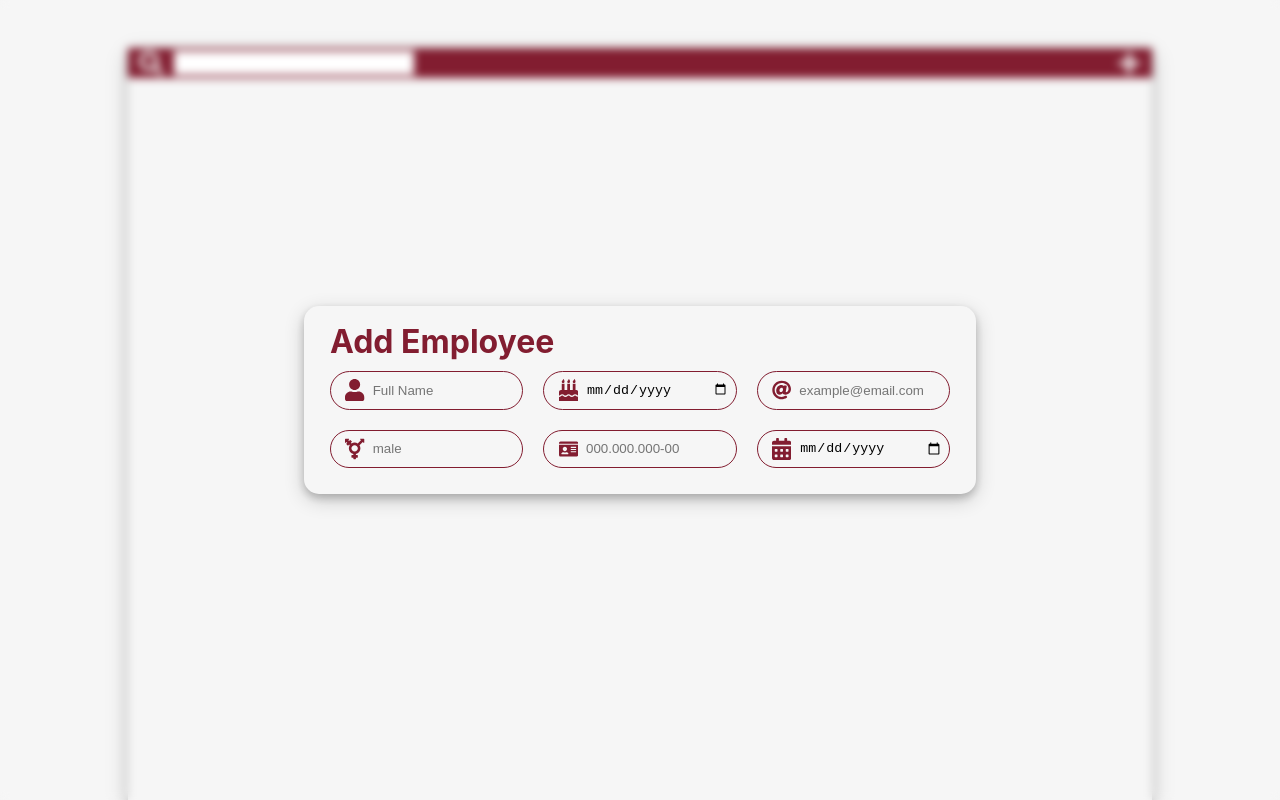
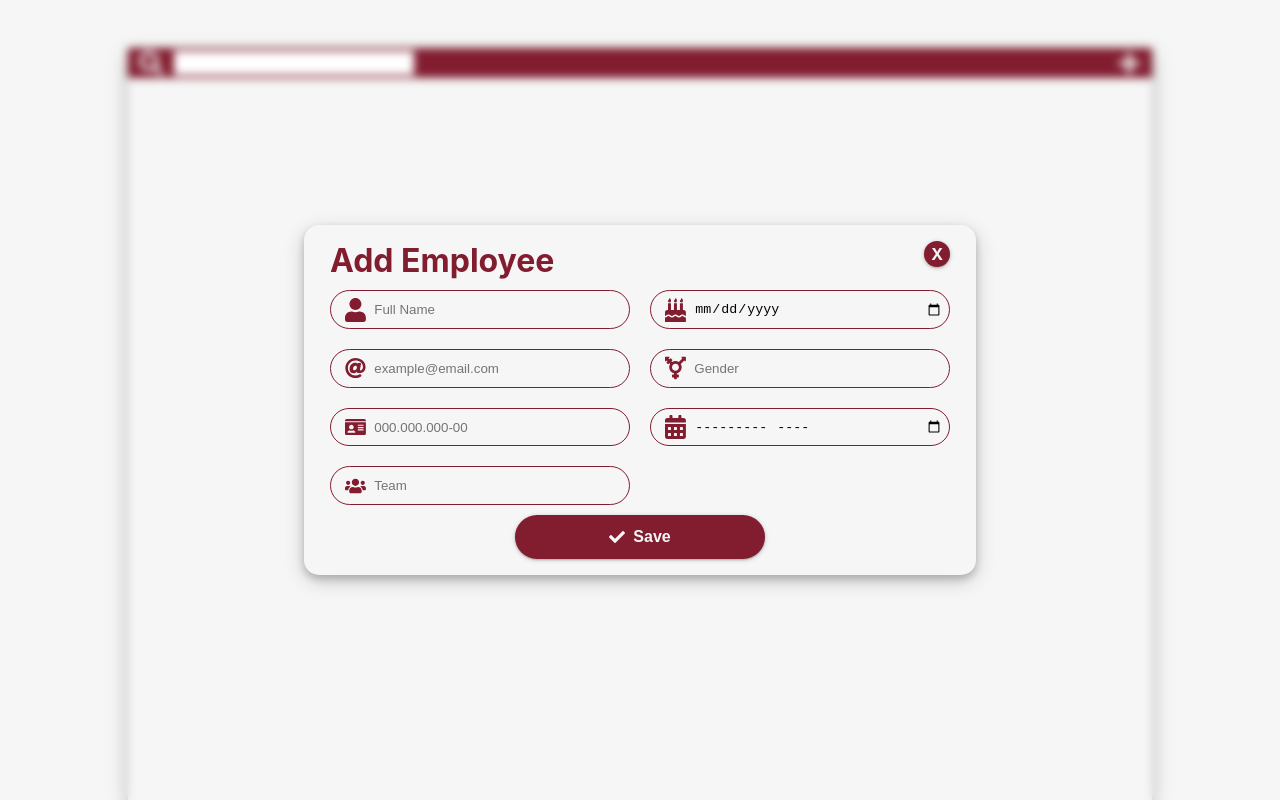
Before and after one commit to viniciusrsouza/nutcache-challenge-viniciussouza, a React (Create React App) app in the folder app/: page /home in a window 1280 px wide. Both pictures are taken after a click on the icon 1128 px from the left and 63 px from the top of the page. Built offline with nearby package versions, Linux system fonts and the light colour scheme.

Commit message:
added redux to handle forms

```diff
--- a/app/src/App.js
+++ b/app/src/App.js
@@ -1,16 +1,20 @@
 import "./App.scss";
 import { Redirect, Switch, Route } from "react-router-dom";
+import { Provider } from "react-redux";
+import store from "./store";
 import Home from "./pages/Home";
 
 function App() {
   return (
     <div className="App">
+      <Provider store={store}>
         <Switch>
           <Route path="/home" component={Home} />
           <Route path="/">
             <Redirect to="/home" />
           </Route>
         </Switch>
+      </Provider>
     </div>
   );
 }
--- a/app/src/components/CreateEmployeeDialog/index.js
+++ b/app/src/components/CreateEmployeeDialog/index.js
@@ -8,21 +8,60 @@ import {
   FaTransgenderAlt,
   FaIdCard,
   FaBirthdayCake,
+  FaCheck,
+  FaUsers,
 } from "react-icons/fa";
 import FormField from "../FormField";
+import { useEffect } from "react";
 
-export default function CreateEmployeeDialog(props) {
+import { connect } from "react-redux";
+import { bindActionCreators } from "redux";
+import * as FormActions from "../../store/actions/form";
+
+function CreateEmployeeDialog({
+  form,
+  onUpdateEmployee,
+  onFormSave,
+  onClickOutside,
+  ...props
+}) {
+  useEffect(() => {
+    if (form.saving) onFormSave({ ...form, saving: false });
+  });
+
+  if (form.saving) {
+    console.log(form);
+  }
+
+  let dismiss = () => {
+    if (!form.saving) onClickOutside();
+  };
+
   return (
-    <Dialog className="create-employee-container" {...props}>
-      <h1>Add Employee</h1>
-      <form id="create-employee-form">
+    <Dialog
+      className="create-employee-container"
+      onClickOutside={dismiss}
+      {...props}
+    >
+      <div className="title">
+        <h1>Add Employee</h1>
+        <h2 className="button" onClick={dismiss}>
+          {"X"}
+        </h2>
+      </div>
+      <form>
         <FormField
           FormIcon={FaUser}
           type="text"
           name="name"
           placeholder="Full Name"
         />
-        <FormField FormIcon={FaBirthdayCake} type="date" name="birthdate" />
+        <FormField
+          FormIcon={FaBirthdayCake}
+          type="date"
+          name="date_of_birth"
+          placeholder="dd/mm/aaaa"
+        />
         <FormField
           FormIcon={FaAt}
           type="email"
@@ -31,18 +70,45 @@ export default function CreateEmployeeDialog(props) {
         />
         <FormField
           FormIcon={FaTransgenderAlt}
-          type="gender"
+          type="text"
           name="gender"
-          placeholder="male"
+          placeholder="Gender"
         />
         <FormField
           FormIcon={FaIdCard}
-          type="text"
+          type="number"
           name="cpf"
           placeholder="000.000.000-00"
         />
-        <FormField FormIcon={FaCalendarAlt} type="date" name="start-date" />
+        <FormField
+          FormIcon={FaCalendarAlt}
+          type="month"
+          name="start_date"
+          placeholder="mm/aaaa"
+        />
+        <FormField
+          FormIcon={FaUsers}
+          type="text"
+          name="team"
+          placeholder="Team"
+        />
       </form>
+      <button
+        className="button"
+        onClick={() => onFormSave({ ...form, saving: true })}
+      >
+        <FaCheck id="icon" /> <p>Save</p>
+      </button>
     </Dialog>
   );
 }
+
+const mapStateToProps = (state) => ({ form: state.form });
+
+const mapDispatchToProps = (dispatch) =>
+  bindActionCreators(FormActions, dispatch);
+
+export default connect(
+  mapStateToProps,
+  mapDispatchToProps
+)(CreateEmployeeDialog);
--- a/app/src/components/CreateEmployeeDialog/styles.scss
+++ b/app/src/components/CreateEmployeeDialog/styles.scss
@@ -4,13 +4,69 @@
   padding: 1em;
   border-radius: 15px;
 
+  form {
+    display: grid;
+    grid-template-columns: repeat(auto-fill, minmax(250px, 1fr));
+  }
+
   h1 {
     color: colors.$primary;
     margin: 0 10px;
   }
+
+  h2 {
+    width: 1em;
+    height: 1em;
+    line-height: 1em;
+    font-size: 1em;
+    padding: 0.3em;
+    margin: 0 10px;
+    border-radius: 20px;
+    text-align: center;
+    vertical-align: middle;
+    user-select: none;
+  }
+
+  .title {
+    display: flex;
+    justify-content: space-between;
+  }
+
+  button {
+    display: flex;
+    width: 250px;
+    padding: 0.8em;
+    margin: auto;
+    outline: none;
+    border: none;
+    border-radius: 30px;
+    align-items: center;
+    justify-content: center;
+    font-weight: bold;
+    font-size: 1em;
+
+    * {
+      padding: 0 4px;
+    }
+  }
+
+  .button {
+    background-color: colors.$primary;
+    color: colors.$whiteVariant;
+    box-shadow: 0 1px 2px 0 rgba(0, 0, 0, 0.2), 0 1px 5px 0 rgba(0, 0, 0, 0.19);
+    transition: 300ms;
+
+    &:hover {
+      background-color: colors.$primary-focus;
+      box-shadow: 0 2px 4px 0 rgba(0, 0, 0, 0.3),
+        0 3px 10px 0 rgba(0, 0, 0, 0.3);
+      transition: 300ms;
+    }
+
+    &:active {
+      background-color: colors.$primary;
+      box-shadow: none;
+      transition: 300ms;
+    }
+  }
 }
-
-#create-employee-form {
-  display: grid;
-  grid-template-columns: repeat(auto-fill, minmax(200px, 1fr));
-}
--- a/app/src/components/FormField/index.js
+++ b/app/src/components/FormField/index.js
@@ -1,10 +1,42 @@
+import { useEffect, useState } from "react";
 import "./styles.scss";
 
-export default function FormField({ FormIcon, children, ...props }) {
+import { connect } from "react-redux";
+import { bindActionCreators } from "redux";
+import * as FormActions from "../../store/actions/form";
+
+function FormField({
+  employee,
+  onUpdateEmployee,
+  onFormSave,
+  FormIcon,
+  children,
+  name,
+  ...props
+}) {
+  const [text, setText] = useState("");
+  useEffect(() => {
+    console.log(employee);
+    employee[name] = text;
+    onUpdateEmployee(employee);
+  }, [text, employee, name, onUpdateEmployee]);
   return (
     <div className="form-field">
       <FormIcon className="form-icon" />
-      <input {...props} />
+      <input
+        {...props}
+        name={name}
+        className="input"
+        value={text}
+        onChange={({ target }) => setText(target.value)}
+      />
     </div>
   );
 }
+
+const mapStateToProps = (state) => ({ employee: state.form.employee });
+
+const mapDispatchToProps = (dispatch) =>
+  bindActionCreators(FormActions, dispatch);
+
+export default connect(mapStateToProps, mapDispatchToProps)(FormField);
--- a/app/src/components/FormField/styles.scss
+++ b/app/src/components/FormField/styles.scss
@@ -3,13 +3,12 @@
 .form-field {
   display: flex;
   background-color: colors.$whiteVariant;
-  // box-shadow: 0 4px 8px 0 rgba(0, 0, 0, 0.2), 0 6px 20px 0 rgba(0, 0, 0, 0.19);
   border-radius: 30px;
   margin: 10px;
   padding: 0.4em;
   border: 1px solid colors.$primary;
 
-  input {
+  .input {
     border: none;
     outline: none;
     width: 100%;
--- /dev/null
+++ b/app/src/store/actions/form.js
@@ -0,0 +1,13 @@
+export function onUpdateEmployee(employee) {
+  return {
+    type: "ON_UPDATE_EMPLOYEE",
+    employee,
+  };
+}
+
+export function onFormSave(form) {
+  return {
+    type: "ON_FORM_SAVE",
+    form,
+  };
+}
--- /dev/null
+++ b/app/src/store/index.js
@@ -0,0 +1,4 @@
+import { createStore } from "redux";
+import rootReducer from "./reducers";
+
+export default createStore(rootReducer);
--- /dev/null
+++ b/app/src/store/reducers/form.js
@@ -0,0 +1,26 @@
+const INIT = {
+  employee: {
+    name: "",
+    date_of_birth: "",
+    gender: "",
+    email: "",
+    cpf: "",
+    start_date: "",
+    team: "",
+  },
+  saving: false,
+};
+
+const actions = {
+  ON_UPDATE_EMPLOYEE: (state, { employee }) => ({
+    ...state,
+    employee: employee,
+  }),
+  ON_FORM_SAVE: (_, { form }) => form,
+};
+
+export default function form(state = INIT, action) {
+  const callback = actions[action.type];
+  if (callback) return callback(state, action);
+  return state;
+}
--- /dev/null
+++ b/app/src/store/reducers/index.js
@@ -0,0 +1,6 @@
+import { combineReducers } from "redux";
+import form from "./form";
+
+export default combineReducers({
+  form,
+});
```
Lines whose indentation alone changed are shown as unchanged.
